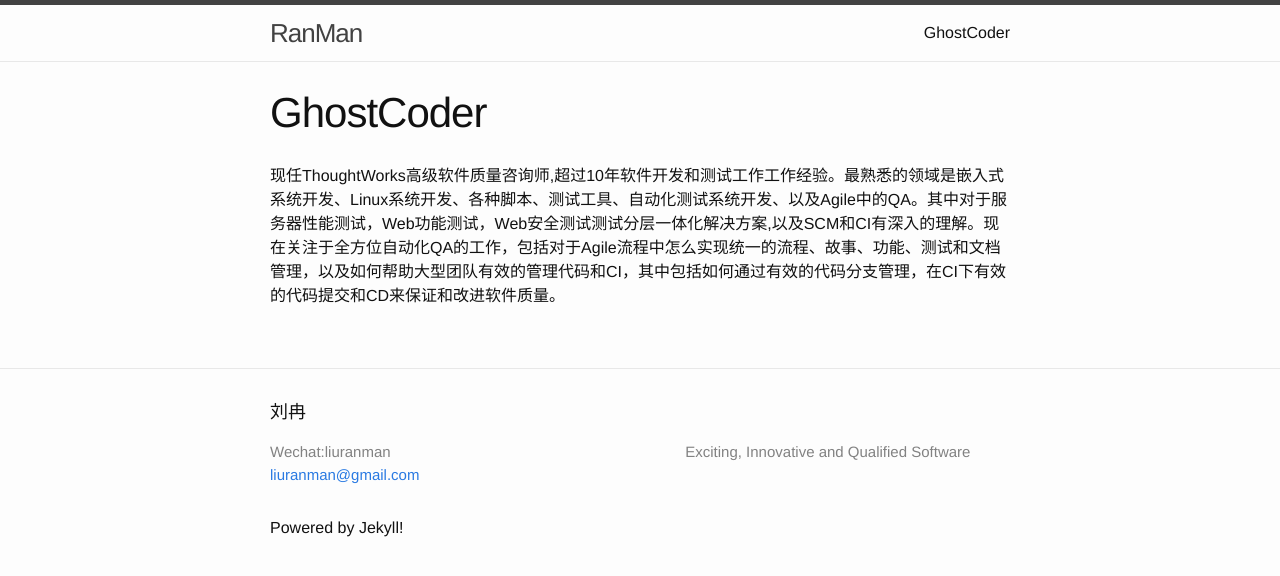
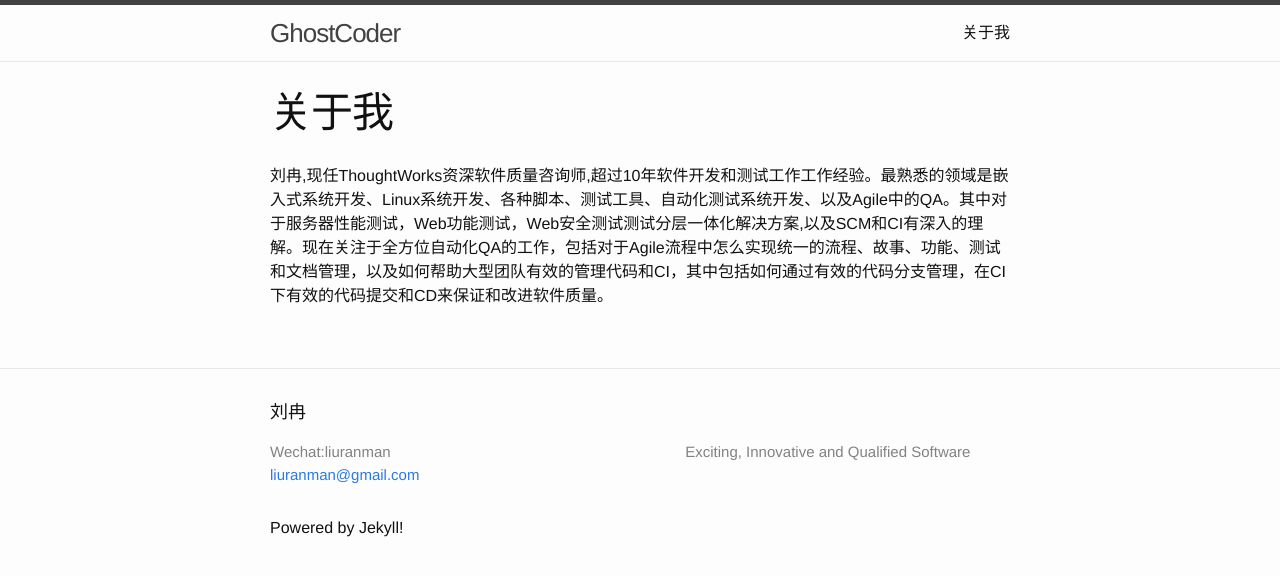
Before and after one commit to TWRanMan/twranman.github.io, a Jekyll site: the page built from about.md, in a window 1280 px wide. Shown: the top 576 px of the page. Built offline with Jekyll 4.4.1, drawn with Linux system fonts in a browser that asks for light colours.

Commit message:
update some text

```diff
--- a/_config.yml
+++ b/_config.yml
@@ -1,5 +1,5 @@
 # Site settings
-title: RanMan
+title: GhostCoder
 email: liuranman@gmail.com
 description: > # this means to ignore newlines until "baseurl:"
   Exciting, Innovative and Qualified Software
--- a/about.md
+++ b/about.md
@@ -1,6 +1,6 @@
 ---
 layout: page
-title: GhostCoder
+title: 关于我
 permalink: /about/
 ---
-现任ThoughtWorks高级软件质量咨询师,超过10年软件开发和测试工作工作经验。最熟悉的领域是嵌入式系统开发、Linux系统开发、各种脚本、测试工具、自动化测试系统开发、以及Agile中的QA。其中对于服务器性能测试，Web功能测试，Web安全测试测试分层一体化解决方案,以及SCM和CI有深入的理解。现在关注于全方位自动化QA的工作，包括对于Agile流程中怎么实现统一的流程、故事、功能、测试和文档管理，以及如何帮助大型团队有效的管理代码和CI，其中包括如何通过有效的代码分支管理，在CI下有效的代码提交和CD来保证和改进软件质量。
+刘冉,现任ThoughtWorks资深软件质量咨询师,超过10年软件开发和测试工作工作经验。最熟悉的领域是嵌入式系统开发、Linux系统开发、各种脚本、测试工具、自动化测试系统开发、以及Agile中的QA。其中对于服务器性能测试，Web功能测试，Web安全测试测试分层一体化解决方案,以及SCM和CI有深入的理解。现在关注于全方位自动化QA的工作，包括对于Agile流程中怎么实现统一的流程、故事、功能、测试和文档管理，以及如何帮助大型团队有效的管理代码和CI，其中包括如何通过有效的代码分支管理，在CI下有效的代码提交和CD来保证和改进软件质量。
```
